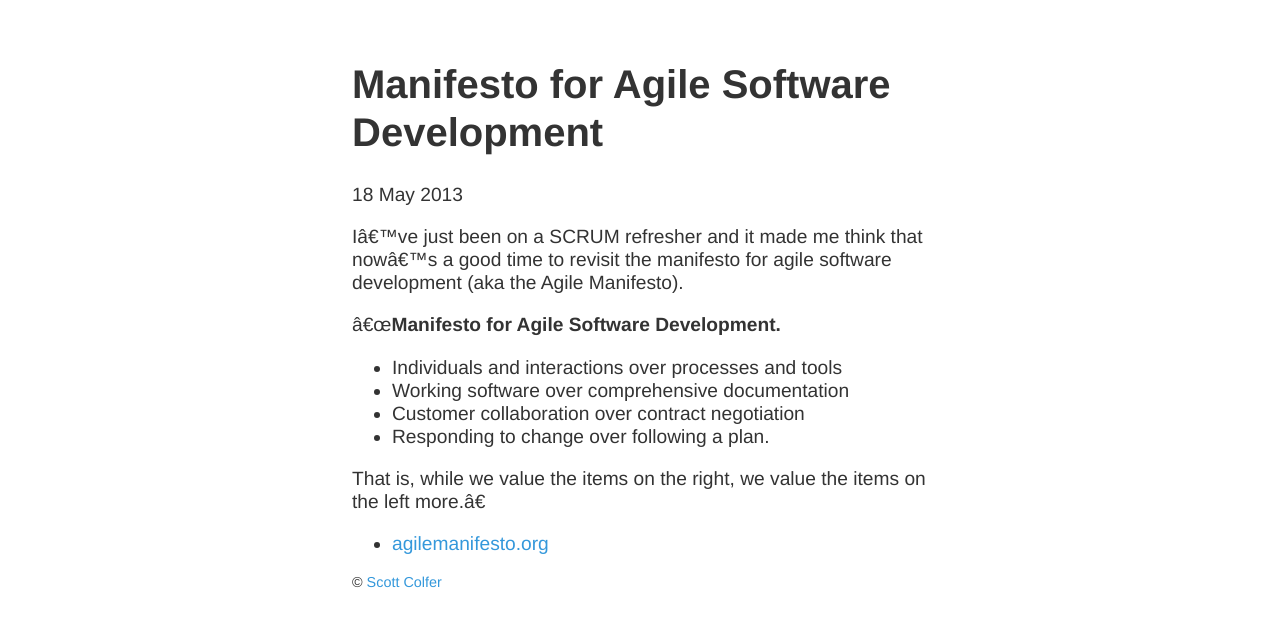
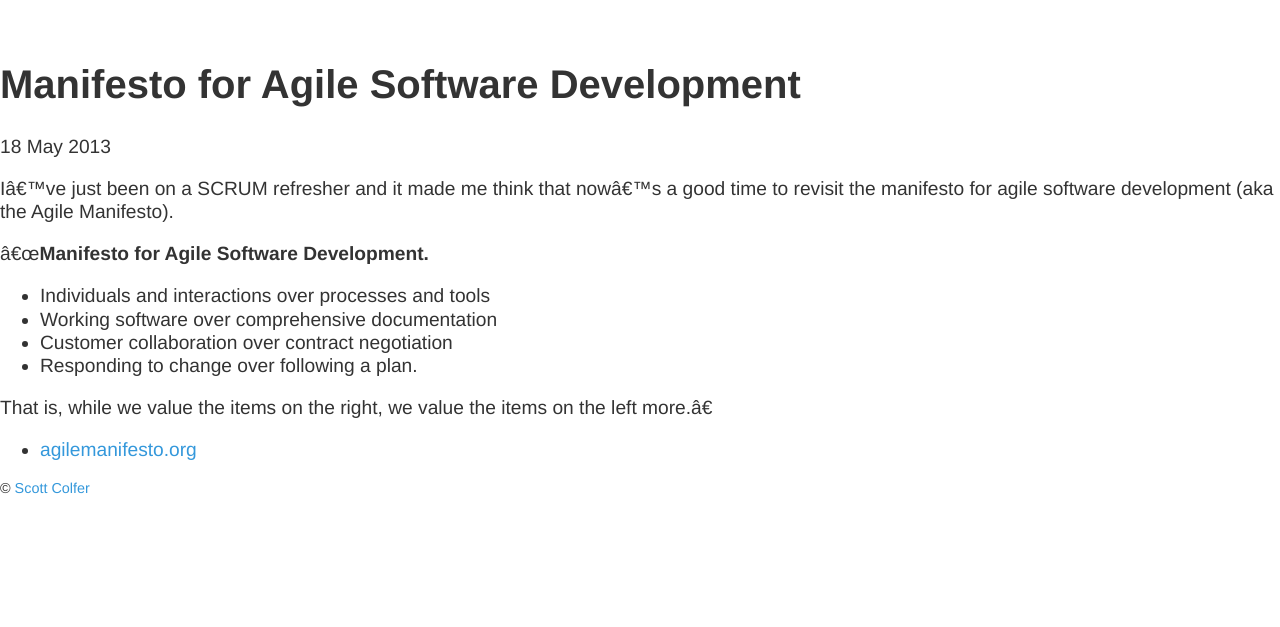
Before and after one commit to scottcolfer/scottcolfer.github.io, a Jekyll site: the page built from _posts/2013-05-18-manifesto-agile-software-development.md, in a window 1280 px wide. Shown: the top 627 px of the page. Built offline with Jekyll 4.4.1, drawn with Linux system fonts in a browser that asks for light colours.

Commit message:
Update main.css

```diff
--- a/css/main.css
+++ b/css/main.css
@@ -1,6 +1,6 @@
 body {
     margin: 60px auto;
-    width: 45%;
+    width: auto;
     color: #333;
     font-family: "Helvetica Neue", Helvetica, Arial, sans-serif;
     font-weight: 300;
```
